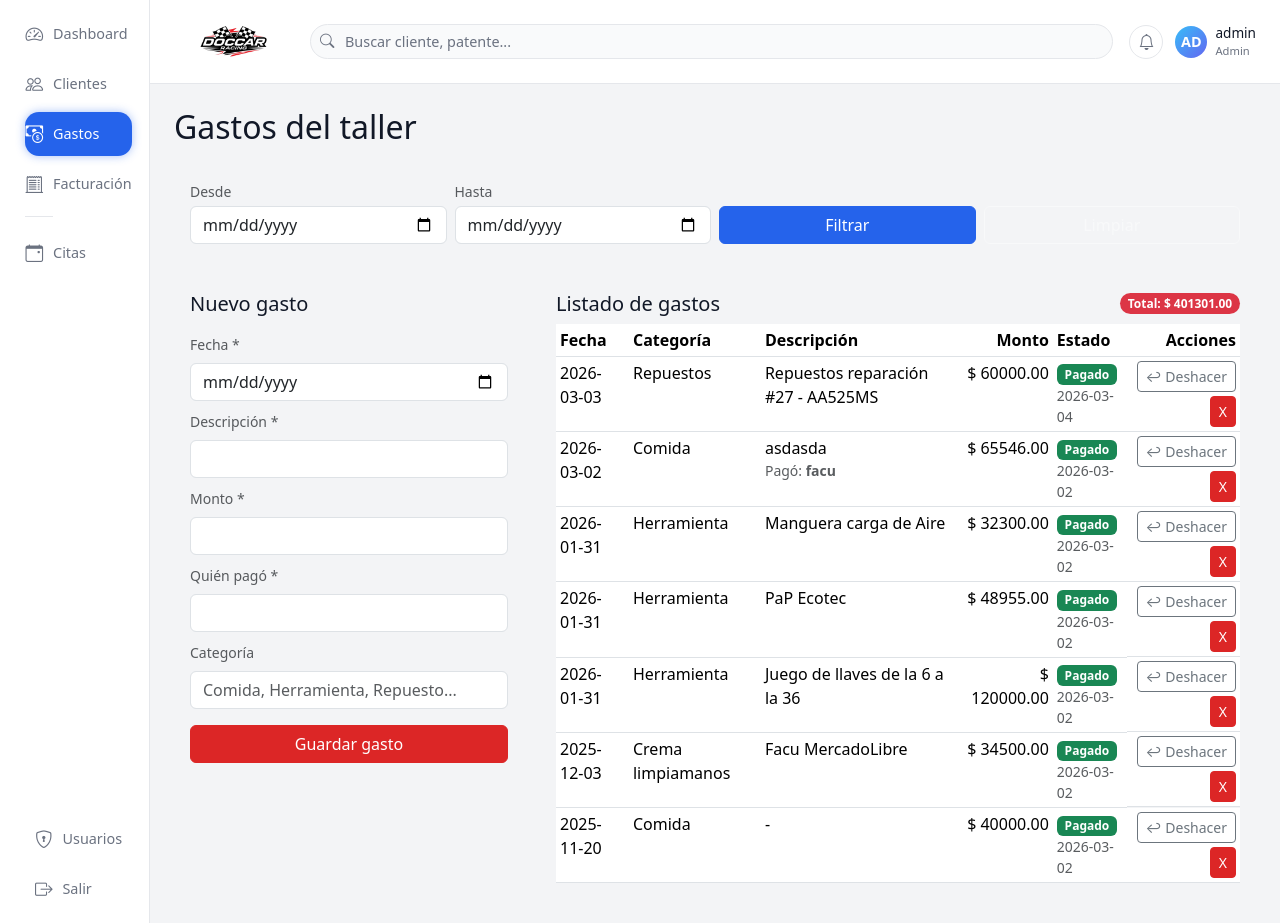
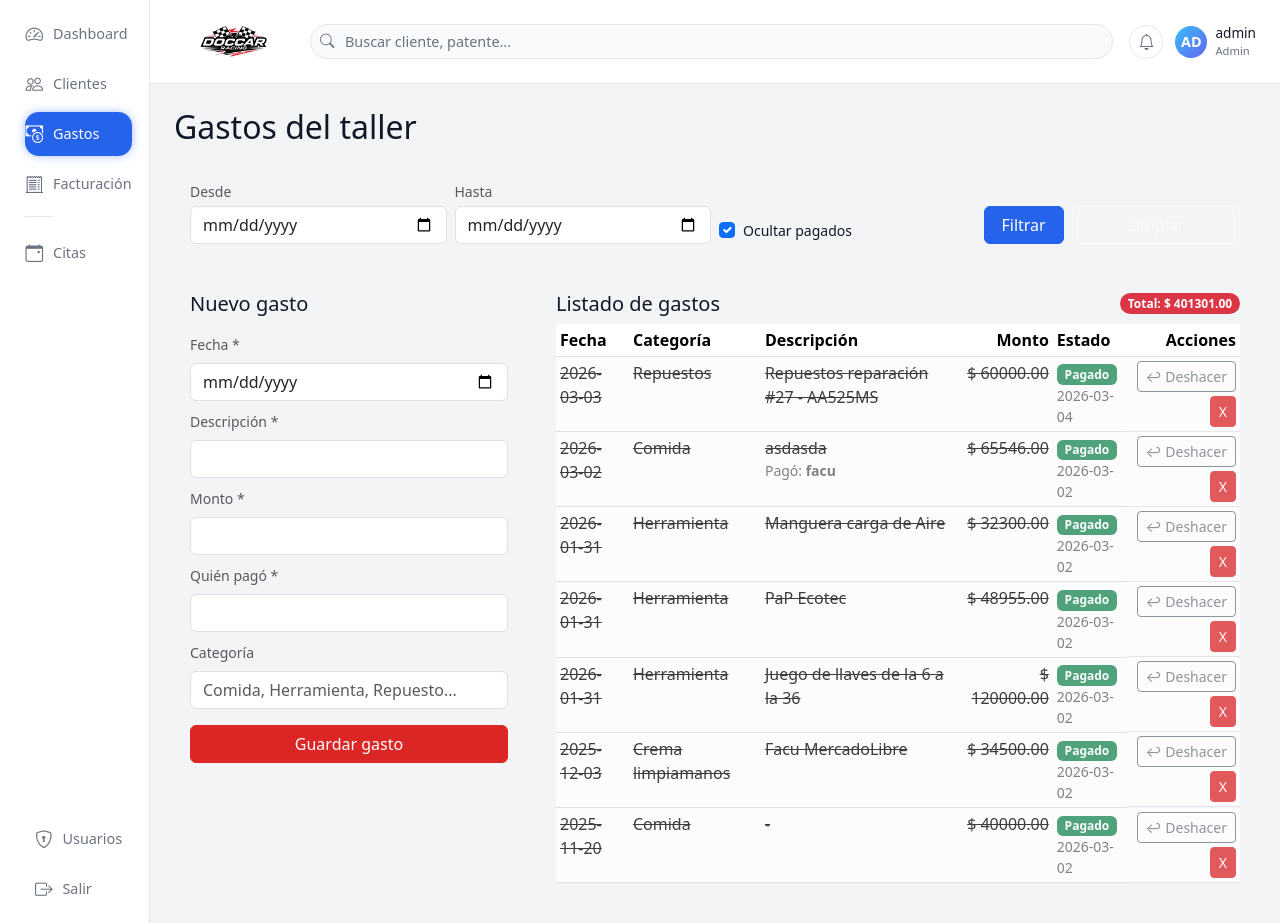
Before and after one commit to faculitterini/App-taller, a Flask app: page /gastos in a window 1280 px wide. Run offline with Flask 3, Linux system fonts and the light colour scheme; a user stored in the database is signed in; data comes from the database, SQL or seed files in the repository; both versions use the stored data as it was after the commit.

Commit message:
Fix gastos pagados y mejoras visuales

```diff
--- a/templates/gastos.html
+++ b/templates/gastos.html
@@ -6,20 +6,40 @@
 
 <div class="card-dark-soft p-3 mb-3">
     <form class="row g-2 align-items-end" method="get">
+
         <div class="col-12 col-md-3">
             <label class="form-label mb-1 small text-muted">Desde</label>
             <input type="date" name="desde" class="form-control" value="{{ desde }}">
         </div>
+
         <div class="col-12 col-md-3">
             <label class="form-label mb-1 small text-muted">Hasta</label>
             <input type="date" name="hasta" class="form-control" value="{{ hasta }}">
         </div>
-        <div class="col-6 col-md-3 mt-2 mt-md-4">
+
+        <div class="col-12 col-md-3">
+            <div class="form-check mt-4">
+                {# Por defecto ocultamos pagados #}
+                <input class="form-check-input"
+                       type="checkbox"
+                       id="solo_pendientes"
+                       name="solo_pendientes"
+                       value="1"
+                       {% if (solo_pendientes is not defined) or (solo_pendientes|string != '0') %}checked{% endif %}>
+                <label class="form-check-label small" for="solo_pendientes">
+                    Ocultar pagados
+                </label>
+            </div>
+        </div>
+
+        <div class="col-6 col-md-1 mt-2 mt-md-4">
             <button type="submit" class="btn btn-primary w-100">Filtrar</button>
         </div>
-        <div class="col-6 col-md-3 mt-2 mt-md-4">
+
+        <div class="col-6 col-md-2 mt-2 mt-md-4">
             <a href="{{ url_for('gastos_listado') }}" class="btn btn-outline-light w-100">Limpiar</a>
         </div>
+
     </form>
 </div>
 
@@ -85,18 +105,26 @@
                         <th class="text-end">Acciones</th>
                     </tr>
                     </thead>
+
                     <tbody>
                     {% if gastos %}
                         {% for g in gastos %}
                             {# g: id, fecha, categoria, descripcion, monto, pagador, medio_pago, notas, pagado, fecha_pago #}
-                            {% set pagado = (g[8] or 0) %}
-                            <tr>
-                                <td>{{ g[1] }}</td>
+                            {% set pagado = (g[8] or 0) | int %}
 
-                                <td>{{ g[2] or '-' }}</td>
+                            <tr class="{% if pagado == 1 %}opacity-75{% endif %}">
+                                <td class="{% if pagado == 1 %}text-decoration-line-through{% endif %}">
+                                    {{ g[1] }}
+                                </td>
+
+                                <td class="{% if pagado == 1 %}text-decoration-line-through{% endif %}">
+                                    {{ g[2] or '-' }}
+                                </td>
 
                                 <td>
-                                    {{ g[3] or '-' }}
+                                    <div class="{% if pagado == 1 %}text-decoration-line-through{% endif %}">
+                                        {{ g[3] or '-' }}
+                                    </div>
 
                                     {% if g[5] %}
                                         <div class="small text-muted">Pagó: <strong>{{ g[5] }}</strong></div>
@@ -111,10 +139,12 @@
                                     {% endif %}
                                 </td>
 
-                                <td class="text-end">$ {{ '%.2f'|format(g[4] or 0) }}</td>
+                                <td class="text-end {% if pagado == 1 %}text-decoration-line-through{% endif %}">
+                                    $ {{ '%.2f'|format(g[4] or 0) }}
+                                </td>
 
                                 <td>
-                                    {% if pagado|int == 1 %}
+                                    {% if pagado == 1 %}
                                         <span class="badge bg-success">Pagado</span>
                                         {% if g[9] %}
                                             <div class="small text-muted">{{ g[9] }}</div>
@@ -126,7 +156,7 @@
 
                                 <td class="text-end d-flex justify-content-end gap-1 flex-wrap">
                                     <form method="post" action="{{ url_for('gasto_toggle_pagado', gasto_id=g[0]) }}">
-                                        {% if pagado|int == 1 %}
+                                        {% if pagado == 1 %}
                                             <button type="submit"
                                                     class="btn btn-sm btn-outline-secondary"
                                                     onclick="return confirm('¿Deshacer el marcado de pagado?');">
@@ -136,7 +166,7 @@
                                             <button type="submit"
                                                     class="btn btn-sm btn-success"
                                                     onclick="return confirm('¿Confirmás que ya se pagó este gasto?');">
-                                                ✅ Pagado
+                                                Pagado
                                             </button>
                                         {% endif %}
                                     </form>
@@ -157,6 +187,7 @@
                         </tr>
                     {% endif %}
                     </tbody>
+
                 </table>
             </div>
 
```
Also changed, not shown: database.db.
